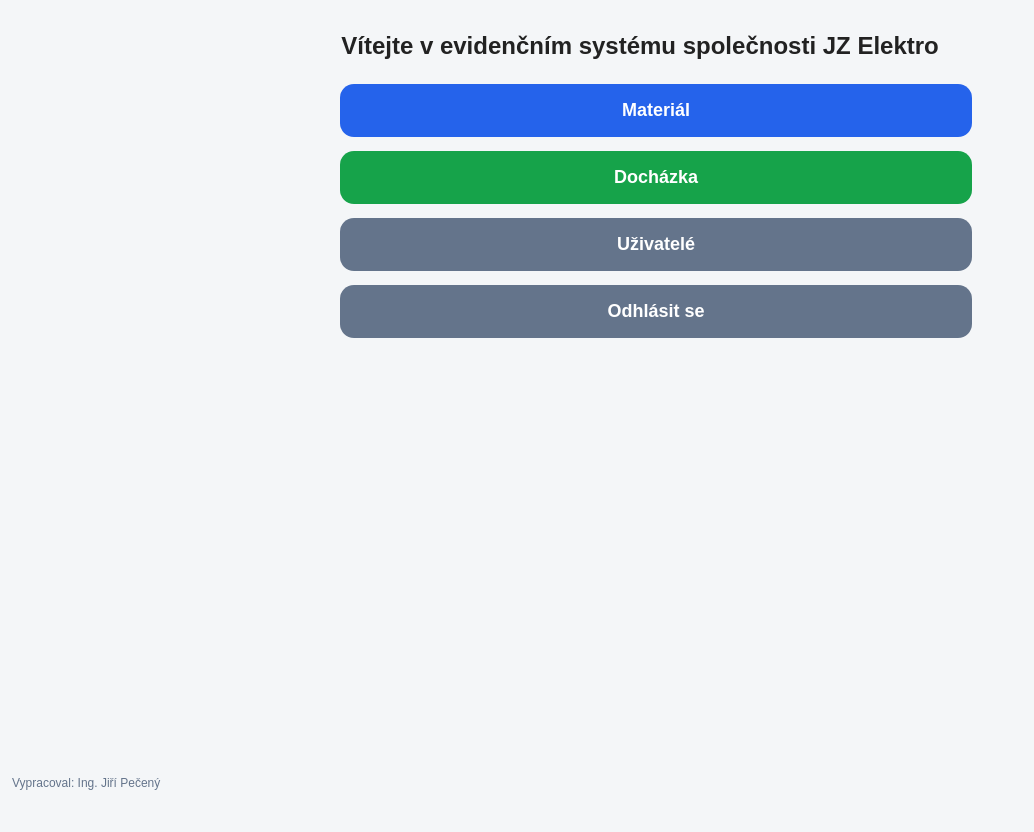
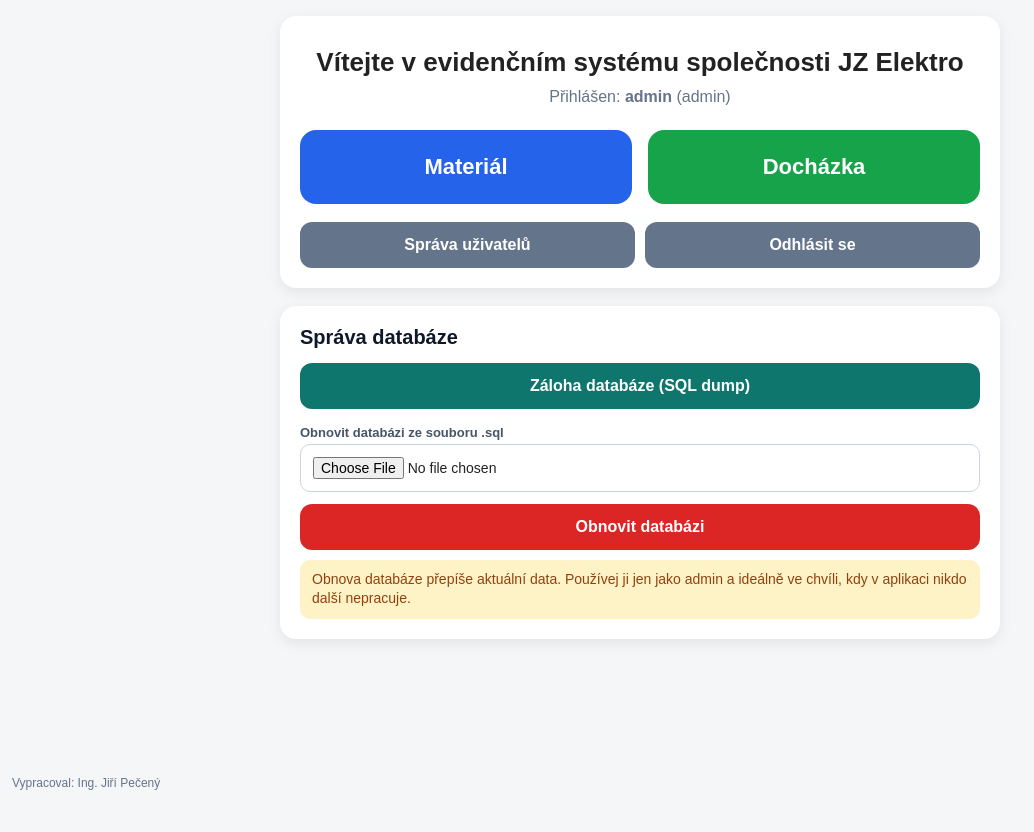
Before and after one commit to pecenyjirikdubno/project-app, a Flask app: page / in a window 1280 px wide. Shown: the whole page, without its empty margins (0-1034 px from the left). After the commit the page ends 790 px from the top, so only its background shows below. Run offline with Flask 3, Linux system fonts and the light colour scheme; a user stored in the database is signed in.

Commit message:
dashboard.html

```diff
--- a/templates/dashboard.html
+++ b/templates/dashboard.html
@@ -13,61 +13,146 @@
     <meta name="apple-mobile-web-app-title" content="Zakázky">
 
     <style>
+        * {
+            box-sizing: border-box;
+        }
+
         body {
             margin: 0;
             padding: 16px;
             font-family: Arial, sans-serif;
             background: #f4f6f8;
             color: #222;
-            display: flex;
-            flex-direction: column;
             min-height: 100vh;
         }
 
         .page {
-            max-width: 600px;
+            max-width: 720px;
             margin: 0 auto;
-            width: 100%;
-            flex: 1;
+            padding-bottom: 70px;
+        }
+
+        .card {
+            background: #fff;
+            border-radius: 16px;
+            padding: 20px;
+            margin-bottom: 18px;
+            box-shadow: 0 4px 14px rgba(0,0,0,0.08);
         }
 
         h1 {
             text-align: center;
-            font-size: 24px;
+            margin-top: 10px;
+            margin-bottom: 8px;
+            font-size: 26px;
+            line-height: 1.3;
+        }
+
+        .subtitle {
+            text-align: center;
+            color: #64748b;
             margin-bottom: 24px;
         }
 
-        .menu {
+        .menu-grid {
             display: grid;
-            gap: 14px;
+            grid-template-columns: 1fr;
+            gap: 16px;
         }
 
-        .btn {
+        .big-btn {
             display: block;
-            width: 100%;
-            border: none;
-            border-radius: 14px;
-            padding: 16px;
-            font-size: 18px;
+            text-decoration: none;
+            text-align: center;
+            padding: 24px 18px;
+            border-radius: 16px;
+            font-size: 22px;
             font-weight: bold;
-            text-align: center;
-            text-decoration: none;
-            cursor: pointer;
-        }
-
-        .btn-primary {
-            background: #2563eb;
             color: white;
         }
 
-        .btn-success {
-            background: #16a34a;
-            color: white;
+        .materials {
+            background: #2563eb;
         }
 
-        .btn-secondary {
+        .attendance {
+            background: #16a34a;
+        }
+
+        .secondary-actions {
+            display: grid;
+            grid-template-columns: 1fr;
+            gap: 10px;
+            margin-top: 18px;
+        }
+
+        .secondary-btn {
+            display: block;
+            text-decoration: none;
+            text-align: center;
+            padding: 14px;
+            border-radius: 12px;
+            font-size: 16px;
+            font-weight: bold;
+            color: white;
             background: #64748b;
-            color: white;
+            border: none;
+            cursor: pointer;
+            width: 100%;
+        }
+
+        .admin-title {
+            margin-top: 0;
+            margin-bottom: 14px;
+            font-size: 20px;
+            color: #0f172a;
+        }
+
+        .field-group {
+            margin-bottom: 12px;
+        }
+
+        label {
+            display: block;
+            font-size: 13px;
+            font-weight: bold;
+            margin-bottom: 4px;
+            color: #475569;
+        }
+
+        input[type="file"] {
+            width: 100%;
+            padding: 12px;
+            border: 1px solid #cbd5e1;
+            border-radius: 10px;
+            font-size: 14px;
+            background: #fff;
+        }
+
+        .backup-btn {
+            background: #0f766e;
+        }
+
+        .restore-btn {
+            background: #dc2626;
+        }
+
+        .warning {
+            margin-top: 10px;
+            padding: 10px 12px;
+            border-radius: 10px;
+            background: #fef3c7;
+            color: #92400e;
+            font-size: 14px;
+            line-height: 1.4;
+        }
+
+        .flash {
+            background: #ecfeff;
+            color: #155e75;
+            padding: 10px;
+            border-radius: 10px;
+            margin-bottom: 12px;
         }
 
         .footer {
@@ -77,25 +162,73 @@
             font-size: 12px;
             color: #64748b;
         }
+
+        @media (min-width: 700px) {
+            .menu-grid {
+                grid-template-columns: 1fr 1fr;
+            }
+
+            .secondary-actions {
+                grid-template-columns: 1fr 1fr;
+            }
+        }
     </style>
 </head>
 <body>
+<div class="page">
+    <div class="card">
+        <h1>Vítejte v evidenčním systému společnosti JZ Elektro</h1>
+        <div class="subtitle">
+            Přihlášen: <strong>{{ current_user.username }}</strong> ({{ current_user.role }})
+        </div>
 
-<div class="page">
+        {% with messages = get_flashed_messages(with_categories=true) %}
+          {% if messages %}
+            {% for category, message in messages %}
+              <div class="flash">{{ message }}</div>
+            {% endfor %}
+          {% endif %}
+        {% endwith %}
 
-    <h1>Vítejte v evidenčním systému společnosti JZ Elektro</h1>
+        <div class="menu-grid">
+            <a class="big-btn materials" href="{{ url_for('materials') }}">Materiál</a>
+            <a class="big-btn attendance" href="{{ url_for('attendance') }}">Docházka</a>
+        </div>
 
-    <div class="menu">
-        <a href="{{ url_for('materials') }}" class="btn btn-primary">Materiál</a>
-        <a href="{{ url_for('attendance') }}" class="btn btn-success">Docházka</a>
-
-        {% if current_user.role == 'admin' %}
-            <a href="{{ url_for('users') }}" class="btn btn-secondary">Uživatelé</a>
-        {% endif %}
-
-        <a href="{{ url_for('logout') }}" class="btn btn-secondary">Odhlásit se</a>
+        <div class="secondary-actions">
+            {% if current_user.role == 'admin' %}
+                <a class="secondary-btn" href="{{ url_for('users') }}">Správa uživatelů</a>
+            {% endif %}
+            <a class="secondary-btn" href="{{ url_for('logout') }}">Odhlásit se</a>
+        </div>
     </div>
 
+    {% if current_user.role == 'admin' %}
+    <div class="card">
+        <h2 class="admin-title">Správa databáze</h2>
+
+        <a class="secondary-btn backup-btn" href="{{ url_for('admin_db_backup') }}">
+            Záloha databáze (SQL dump)
+        </a>
+
+        <form method="POST" action="{{ url_for('admin_db_restore') }}" enctype="multipart/form-data" style="margin-top:16px;">
+            <div class="field-group">
+                <label for="backup_file">Obnovit databázi ze souboru .sql</label>
+                <input id="backup_file" type="file" name="backup_file" accept=".sql" required>
+            </div>
+
+            <button class="secondary-btn restore-btn" type="submit"
+                    onclick="return confirm('Opravdu chceš obnovit databázi ze zálohy? Tato akce přepíše aktuální data.')">
+                Obnovit databázi
+            </button>
+        </form>
+
+        <div class="warning">
+            Obnova databáze přepíše aktuální data. Používej ji jen jako admin a ideálně ve chvíli,
+            kdy v aplikaci nikdo další nepracuje.
+        </div>
+    </div>
+    {% endif %}
 </div>
 
 <div class="footer">
@@ -109,6 +242,5 @@ if ("serviceWorker" in navigator) {
   });
 }
 </script>
-
 </body>
 </html>
```
